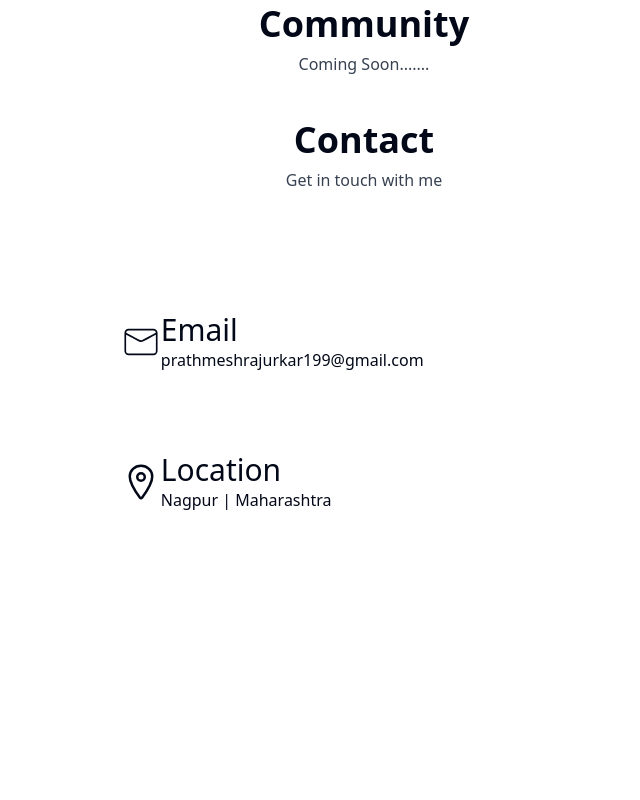
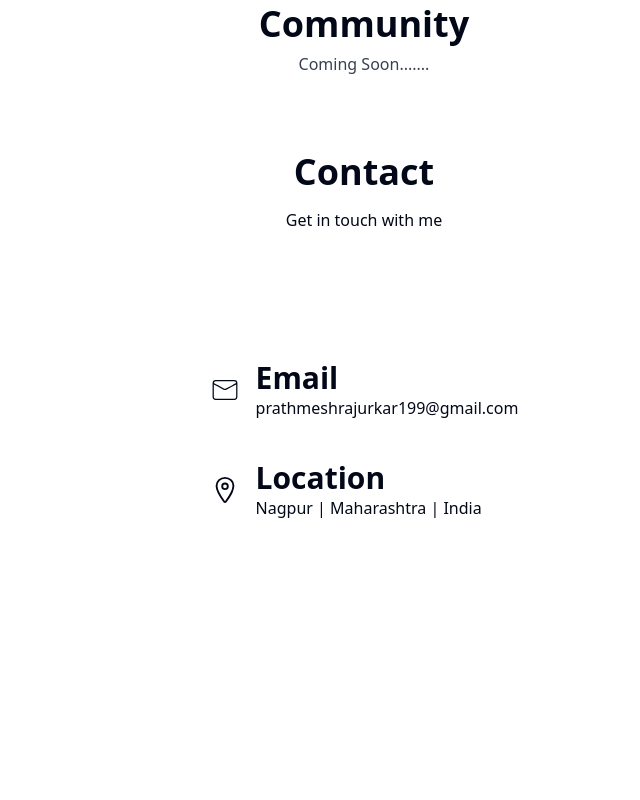
Before and after one commit to Prathmesh-rajurkar/Portfolio, a React (Vite) app: page / in a window 1280 px wide. Shown: the part 3240-4040 px from the top of the page, without its empty margins (276-916 px from the left). After the commit the page ends 3888 px from the top, so only its background shows below. Built offline with nearby package versions, Linux system fonts and the light colour scheme.

Commit message:
last commit

```diff
--- a/src/App.jsx
+++ b/src/App.jsx
@@ -41,9 +41,9 @@ function App() {
         <main className="flex-grow w-full mx-auto">
           <Main />
         </main>
-        <footer className="w-full bg-gray-200 py-4">
+        {/* <footer className="w-full bg-gray-200 py-4">
           <Footer />
-        </footer>
+        </footer> */}
       </div>
     </>
   );
--- a/src/components/Contact.jsx
+++ b/src/components/Contact.jsx
@@ -4,27 +4,26 @@ import { IoLocationOutline } from "react-icons/io5";
 
 function Contact() {
   return (
-    <div id="contact" className="h-[100vh] ">
-      <h1 className="font-bold text-4xl my-2">Contact</h1>
-      <p className="text-gray-700">Get in touch with me</p>
-      <div className="flex flex-col justify-center items-center my-20 w-full mx-auto">
-        <div className="flex flex-col md:flex-row justify-between items-center w-[40%] text-start my-10">
-          <div className="flex justify-center gap-10 w-fit  items-center mr-5 md:mr-0">
-            <CiMail size={40} />
-          </div>
-          <div className="flex-grow w-fit">
-            <h1 className="text-3xl">Email</h1>
-            <p>prathmeshrajurkar199@gmail.com</p>
+    <div className="flex flex-col items-center p-8 bg-white ">
+      <h2 className="text-4xl font-bold mb-4">Contact</h2>
+      <p className=" mb-8">Get in touch with me</p>
+
+      <div className="flex flex-col items-start space-y-10 my-24">
+        {/* Email Section */}
+        <div className="flex items-center space-x-4 text-start">
+          <CiMail size={30} />
+          <div>
+            <h4 className="text-3xl font-semibold">Email</h4>
+            <p className="">prathmeshrajurkar199@gmail.com</p>
           </div>
         </div>
 
-        <div className="flex flex-col md:flex-row justify-between items-center w-[40%] text-start my-10">
-          <div className="flex justify-center items-center mr-5 md:mr-0">
-            <IoLocationOutline size={40} />
-          </div>
-          <div className="flex-grow">
-            <h1 className="text-3xl">Location</h1>
-            <p>Nagpur | Maharashtra</p>
+        {/* Location Section */}
+        <div className="flex items-center space-x-4 text-start ">
+          <IoLocationOutline size={30} />
+          <div>
+            <h4 className="text-3xl font-semibold">Location</h4>
+            <p className="">Nagpur | Maharashtra | India</p>
           </div>
         </div>
       </div>
--- a/src/components/Projects.jsx
+++ b/src/components/Projects.jsx
@@ -25,7 +25,7 @@ function Projects() {
           }}
           plugins={[
             Autoplay({
-              delay: 400000,
+              delay: 4000,
             }),
           ]}
         >
```
